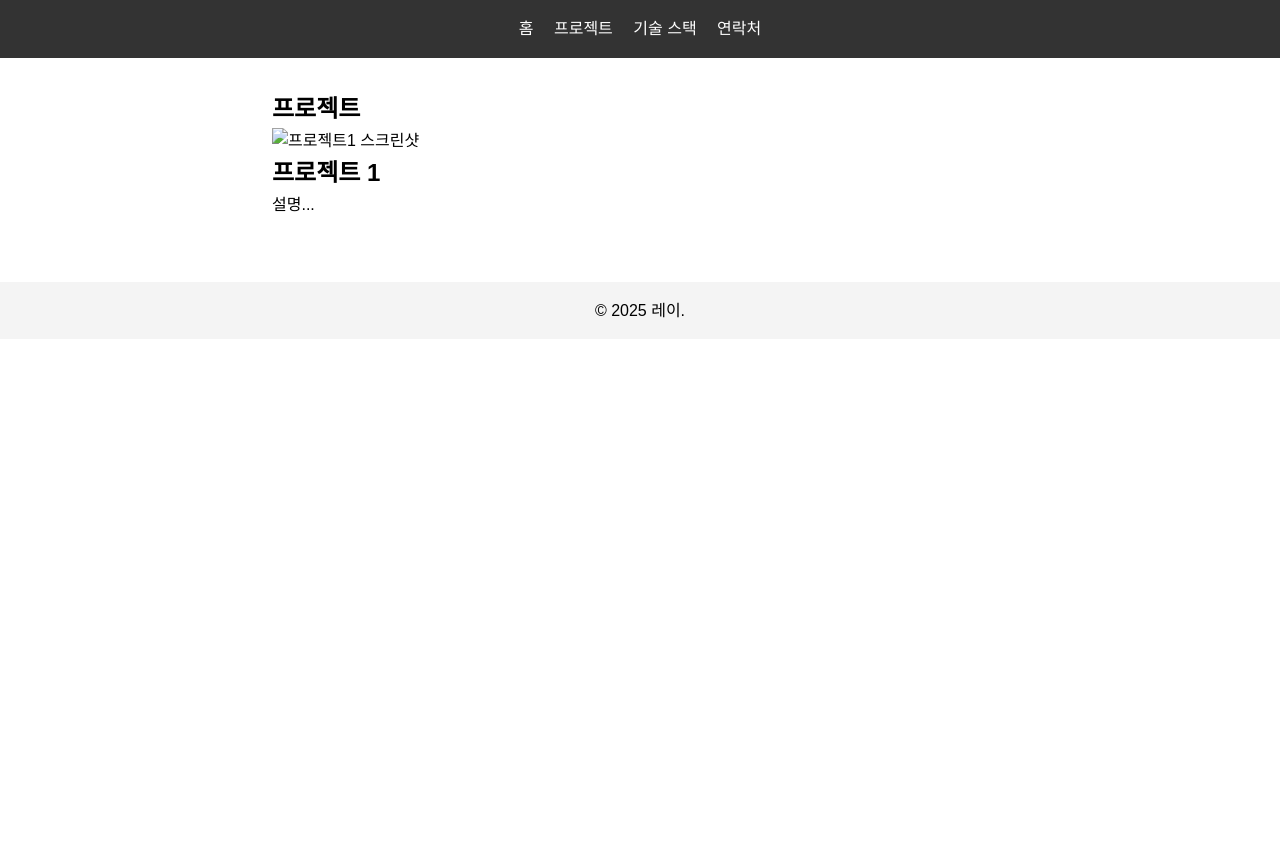
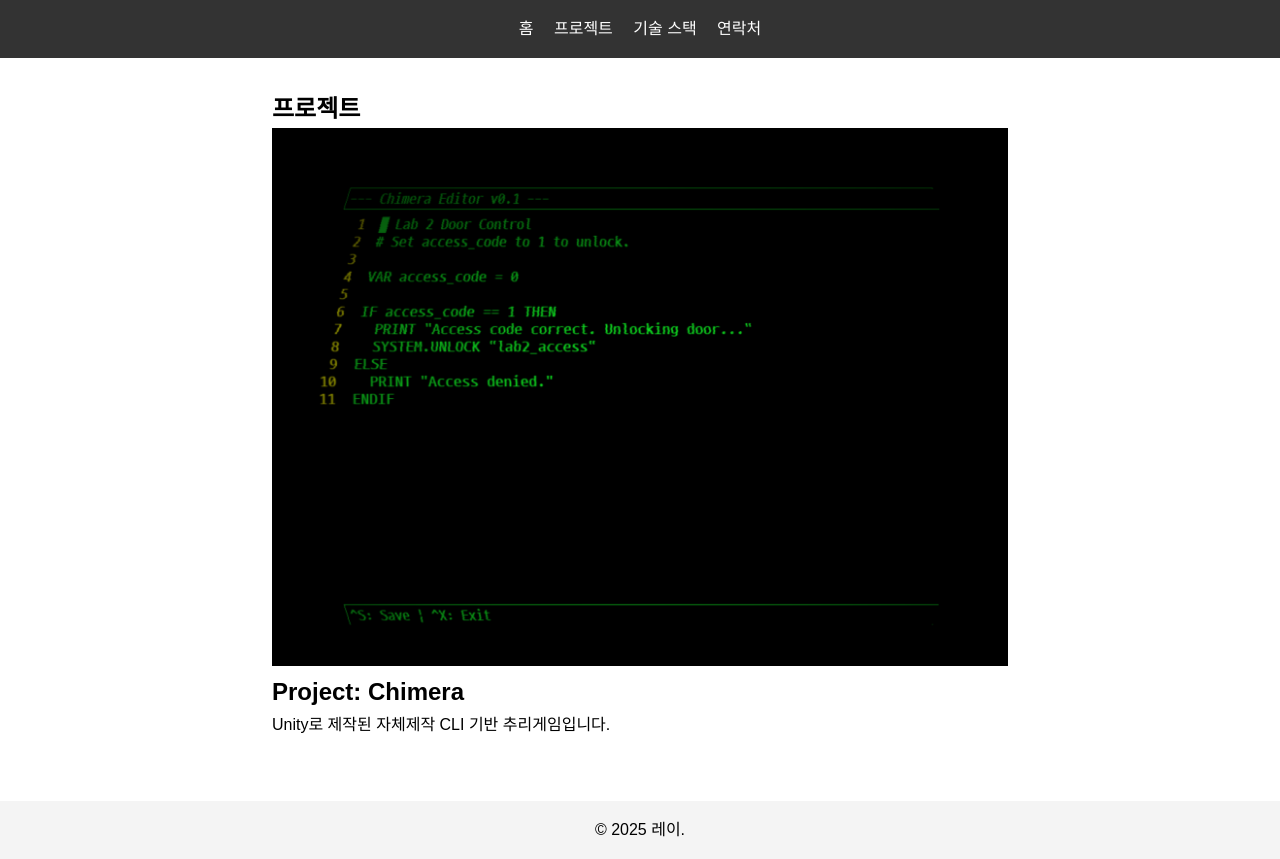
Before and after one commit to qoperre/WEB_Prac, a plain HTML site: page 1.html in a window 1280 px wide. Before the commit the page ends 800 px from the top, so only its background shows below. Drawn offline with Linux system fonts and the light colour scheme.

Commit message:
Add files via upload
frame -> 내용 수정

```diff
--- a/1.html
+++ b/1.html
@@ -17,9 +17,9 @@
   <section id="projects">
     <h1>프로젝트</h1>
     <div class="project">
-      <img src="project1.png" alt="프로젝트1 스크린샷" />
-      <h2>프로젝트 1</h2>
-      <p>설명...</p>
+      <img src="Pj1.png" alt="프로젝트1 스크린샷" />
+      <h2>Project: Chimera</h2>
+      <p>Unity로 제작된 자체제작 CLI 기반 추리게임입니다.</p>
     </div>
   </section>
 
```
Also changed, not shown: 3.html (+3 -2 lines).
